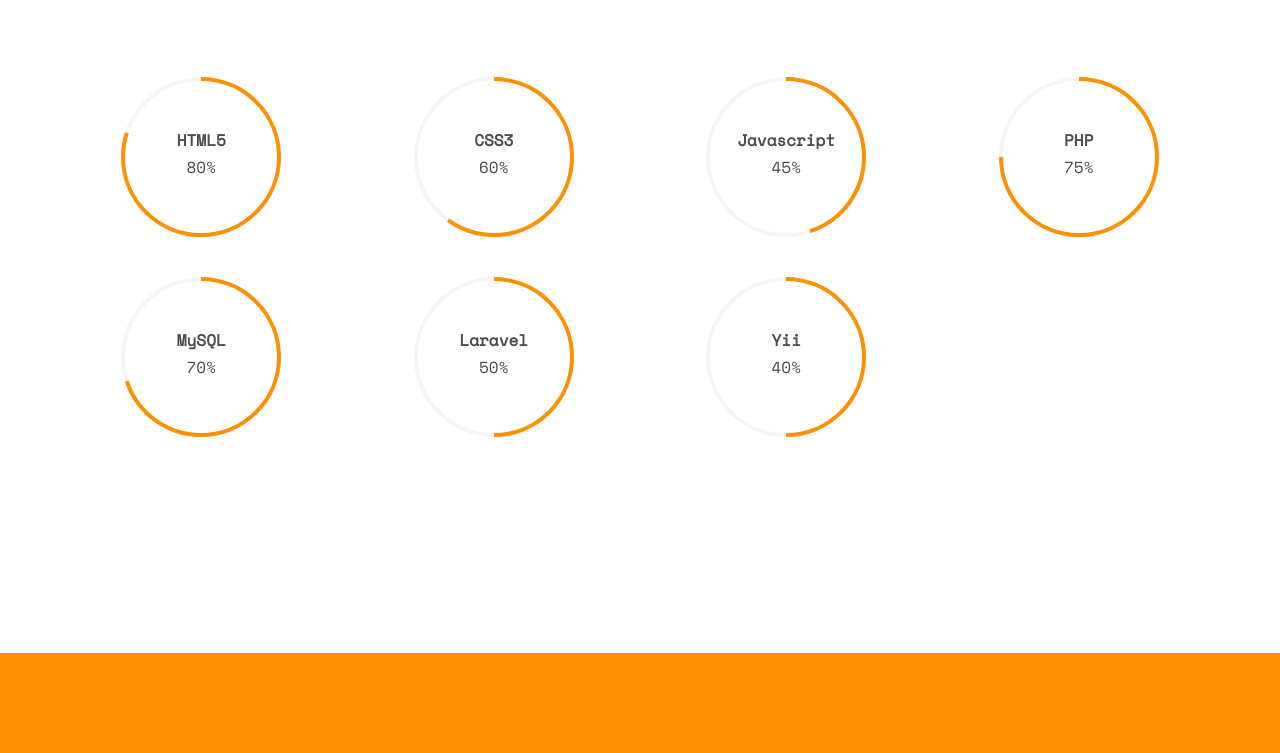
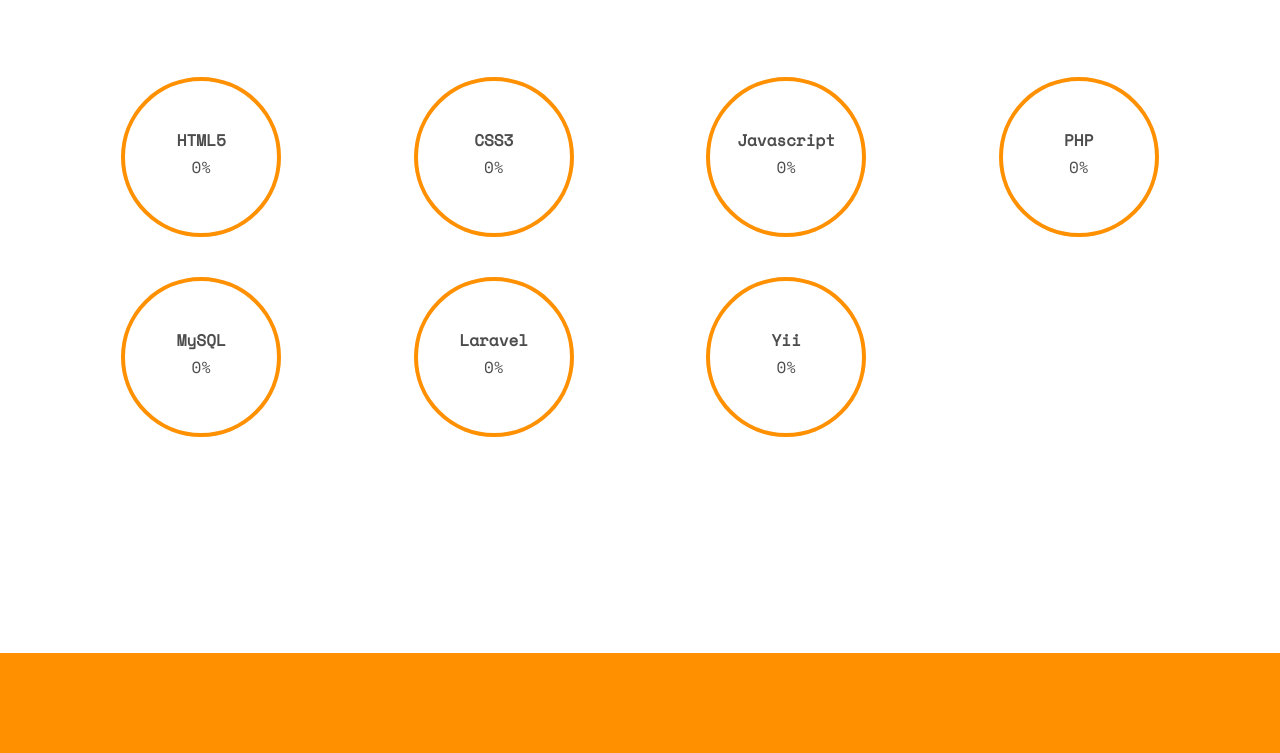
Before and after one commit to ardabilly/resume, a plain HTML site: page index.html in a window 1280 px wide. Shown: the part 3807-4560 px from the top of the page. Drawn offline with nearby package versions, Linux system fonts and the light colour scheme; files whose address does not match are found by name.

Commit message:
0% skill

```diff
--- a/index.html
+++ b/index.html
@@ -279,26 +279,26 @@
 			</div>
 			<div class="row row-pb-md">
 				<div class="col-md-3 col-sm-6 col-xs-12 text-center">
-					<div class="chart" data-percent="80"><span><strong>HTML5</strong>80%</span></div>
+					<div class="chart" data-percent="100"><span><strong>HTML5</strong>0%</span></div>
 				</div>
 				<div class="col-md-3 col-sm-6 col-xs-12 text-center">
-					<div class="chart" data-percent="60"><span><strong>CSS3</strong>60%</span></div>
+					<div class="chart" data-percent="100"><span><strong>CSS3</strong>0%</span></div>
 				</div>
 				<div class="col-md-3 col-sm-6 col-xs-12 text-center">
-					<div class="chart" data-percent="45"><span><strong>Javascript</strong>45%</span></div>
+					<div class="chart" data-percent="100"><span><strong>Javascript</strong>0%</span></div>
 				</div>
 
 				<div class="col-md-3 col-sm-6 col-xs-12 text-center">
-					<div class="chart" data-percent="75"><span><strong>PHP</strong>75%</span></div>
+					<div class="chart" data-percent="100"><span><strong>PHP</strong>0%</span></div>
 				</div>
 				<div class="col-md-3 col-sm-6 col-xs-12 text-center">
-					<div class="chart" data-percent="70"><span><strong>MySQL</strong>70%</span></div>
+					<div class="chart" data-percent="100"><span><strong>MySQL</strong>0%</span></div>
 				</div>
 				<div class="col-md-3 col-sm-6 col-xs-12 text-center">
-					<div class="chart" data-percent="50"><span><strong>Laravel</strong>50%</span></div>
+					<div class="chart" data-percent="100"><span><strong>Laravel</strong>0%</span></div>
 				</div>
 				<div class="col-md-3 col-sm-6 col-xs-12 text-center">
-					<div class="chart" data-percent="50"><span><strong>Yii</strong>40%</span></div>
+					<div class="chart" data-percent="100"><span><strong>Yii</strong>0%</span></div>
 				</div>
 			</div>
 			<!-- <div class="row">
@@ -383,7 +383,7 @@
 			</div>
 			<div class="row">
 				<div class="col-md-3 text-center col-padding animate-box">
-					<a href="#" class="work" style="background-image: url(images/portfolio-1.jpg);">
+					<a href="#" class="work" style="background-image: url(http://vdoc.rsmmbogor.com/files/rsmm-logo.png);">
 						<div class="desc">
 							<h3>Project Name</h3>
 							<span>Illustration</span>
```
